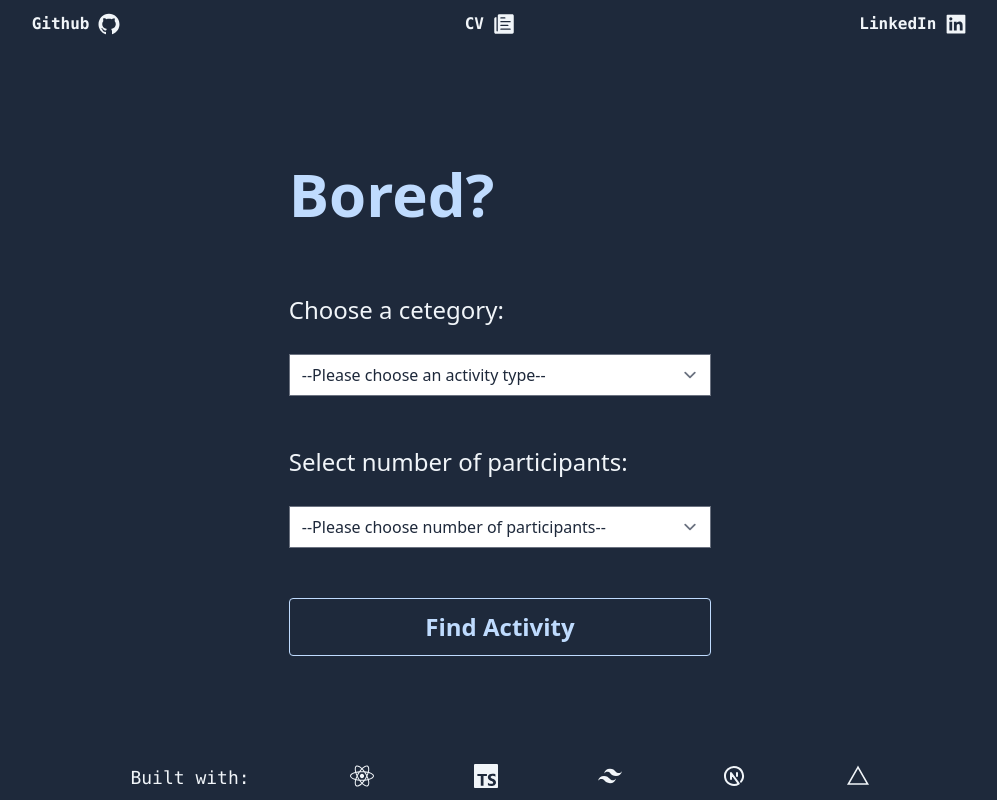
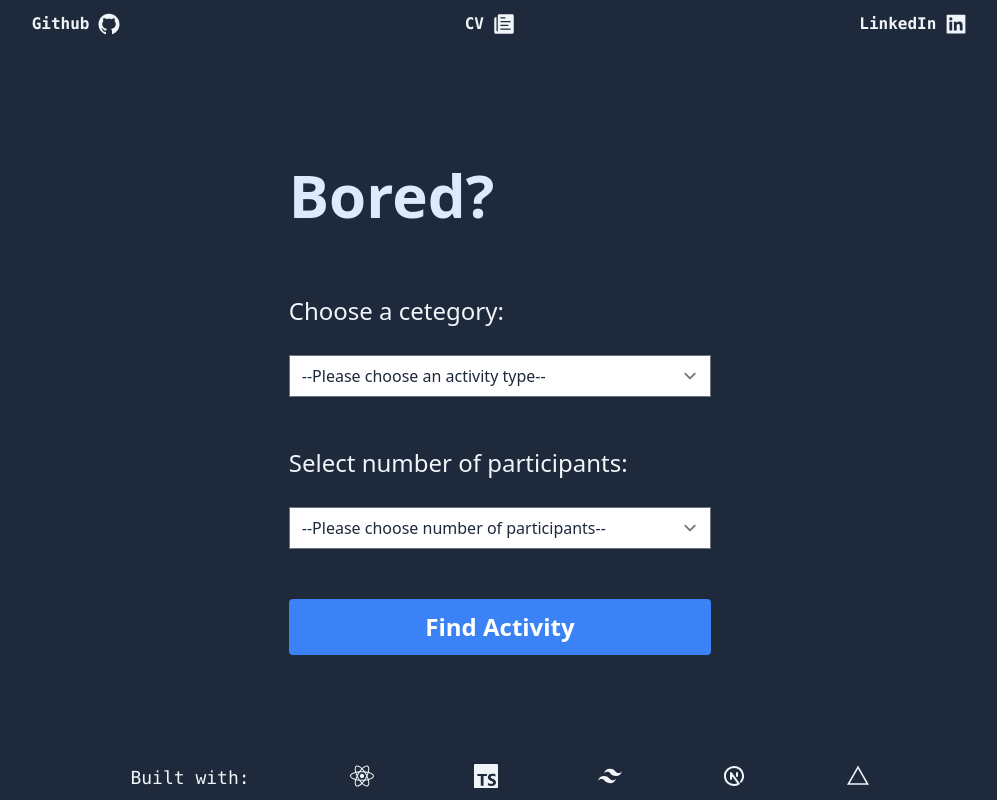
Before and after one commit to gabesabella/activity-generator, a Next.js app: page / in a window 1280 px wide. Shown: the whole page, without its empty margins (140-1137 px from the left). Built offline with nearby package versions, Linux system fonts and the light colour scheme.

Commit message:
simplified styles

```diff
--- a/src/pages/index.tsx
+++ b/src/pages/index.tsx
@@ -102,7 +102,7 @@ const Home: NextPage = () => {
         onSubmit={handleSubmit}
         className="flex w-full flex-col space-y-[50px] p-10 lg:max-w-[33%] lg:space-y-[50px] lg:p-0 lg:text-2xl"
       >
-        <h1 className="py-5 font-sans text-3xl font-bold text-blue-200 lg:text-6xl">
+        <h1 className="py-5 font-sans text-3xl font-semibold text-blue-100 lg:text-6xl">
           Bored?
         </h1>
         <div className="flex flex-col space-y-7">
@@ -145,7 +145,7 @@ const Home: NextPage = () => {
           </select>
         </div>
         <button
-          className="rounded border border-blue-200 bg-transparent py-3 px-4 font-sans font-semibold text-blue-200 hover:border-transparent hover:bg-blue-500 hover:text-white"
+          className="rounded  bg-blue-500 py-3 px-4 font-sans font-semibold text-white transition-all duration-300 ease-out   hover:opacity-90"
           type="submit"
         >
           Find Activity
@@ -154,7 +154,7 @@ const Home: NextPage = () => {
       {isLoading && <p className="text-xl">Loading...</p>}
       {activityData && (
         <div>
-          <h2 className="block w-96 py-10 text-center text-2xl lg:py-16">
+          <h2 className="block max-w-[350px] py-10 text-center text-2xl lg:py-16">
             {activityData.activity}!
           </h2>
         </div>
```
